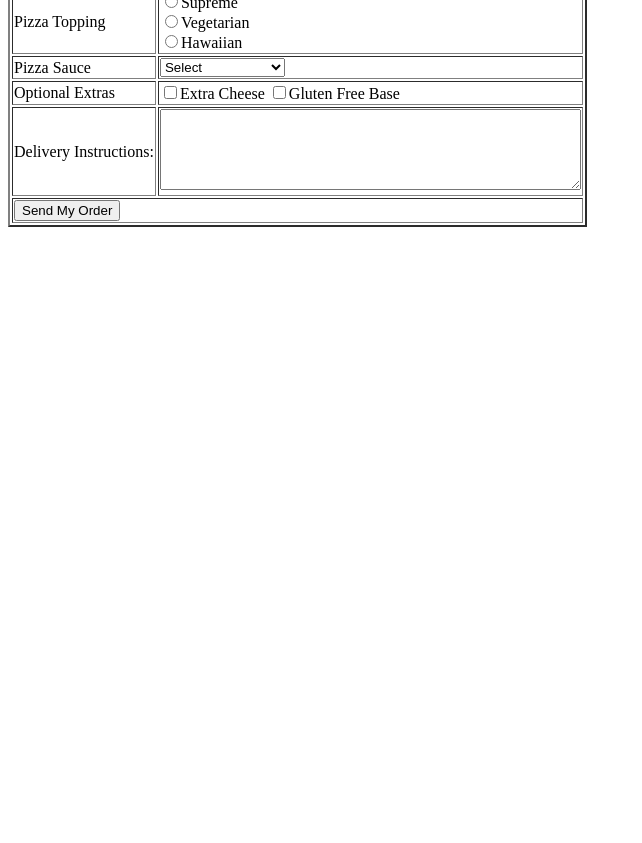
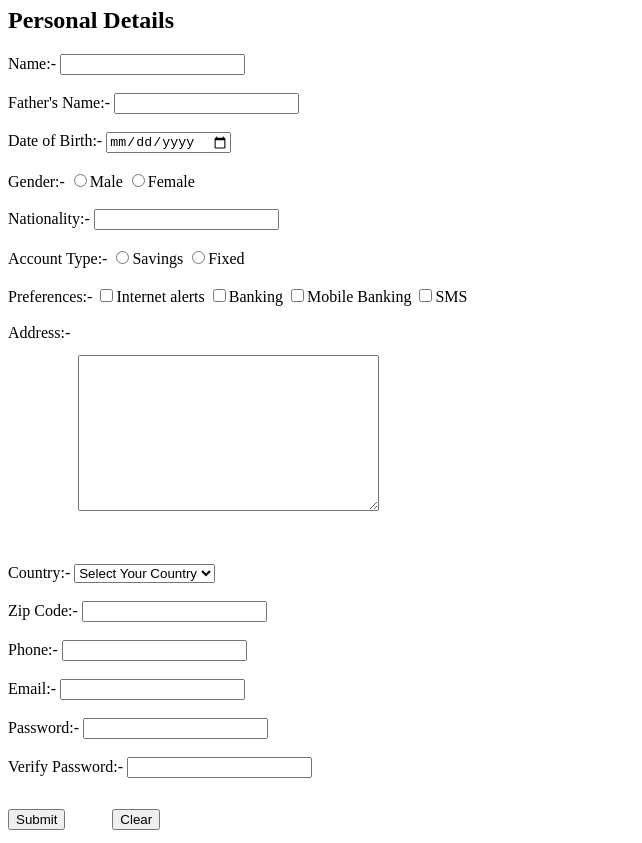
Before and after one commit to ahmedprogrammer2005/Assignment-5, a plain HTML site: page Index.html in a window 1280 px wide. Shown: the part 73-916 px from the top of the page, without its empty margins (0-642 px from the left). Before the commit the page ends 800 px from the top, so only its background shows below. Drawn offline with Linux system fonts and the light colour scheme.

Commit message:
Add files via upload

```diff
--- a/Index.html
+++ b/Index.html
@@ -6,40 +6,52 @@
     <title>Document</title>
 </head>
 <body>
-    <table border="2">
-        <tr>
-            <th colspan="2">Pizza Shop 2.0</th>
-        </tr>
-        <tr>
-            <td>Name</td>
-            <td><input type="text" name="" id=""></td>
-        </tr>
-        <tr>
-            <td>Pizza Topping</td>
-            <td><input type="radio" name="Topping" id="">Supreme<br>
-                <input type="radio" name="Topping" id="">Vegetarian <br>
-                <input type="radio" name="Topping" id="">Hawaiian</td>
-        </tr>
-        <tr>
-            <td>Pizza Sauce</td>
-            <td>    <select name="Sauce" id="Sauce">
-                <option value="">Select</option>
-                <option value="Spicy Red Sauce">Spicy Red Sauce</option>
-                <option value="BBQ Sauce">BBQ Sauce</option>
-                <option value="Buffalo Sauce">Buffalo Sauce</option>
-                <option value="Alfredo Sauce">Alfredo Sauce</option>
-                <option value="Pesto Sauce">Pesto Sauce</option>
-            </select></td>
-        </tr>
-        <tr>
-            <td>Optional Extras</td>
-            <td><input type="checkbox" name="" id="">Extra Cheese <input type="checkbox" name="" id="">Gluten Free Base</td>
-        </tr>
-        <tr>
-            <td>Delivery Instructions:</td>
-            <td><textarea name="" id="" cols="50" rows="5"></textarea></td>
-        </tr>
-        <tr><td colspan="2"><button>Send My Order</button></td></tr>
-    </table>
+    <body>
+        <h1>ACCOUNT OPENING FORM</h1>
+        <h2>Personal Details</h2>
+    Name:-
+        <input type="text" name="" id="">
+    <br><br>
+    Father's Name:-
+        <input type="text" name="" id="">
+    <br><br>Date of Birth:-
+    <input type="date" name="" id="">
+    <br><br>Gender:-
+        <input type="radio" name="Gender" id="">Male
+        <input type="radio" name="Gender" id="">Female
+    <br><br>Nationality:-
+        <input type="text" name="" id="">
+    <br><br>Account Type:-
+        <input type="radio" name="Account" id="">Savings
+        <input type="radio" name="Account" id="">Fixed
+    <br><br>Preferences:-
+        <input type="checkbox" name="" id="">Internet alerts
+        <input type="checkbox" name="" id="">Banking
+        <input type="checkbox" name="" id="">Mobile Banking
+        <input type="checkbox" name="" id="">SMS
+    <br><br>Address:-
+        <pre>         <textarea name="" id="" cols="35" rows="10"></textarea></pre>
+    <br><br>Country:-
+        <select name="country" id="country">
+            <option value="">Select Your Country</option>
+            <option value="Pakistan">Pakistan</option>
+            <option value="USA">USA</option>
+            <option value="Canada">Canada</option>
+            <option value="India">India</option>
+            <option value="Afghanistan">Afghanistan</option>
+        </select>
+    <br><br>Zip Code:-
+        <input type="number" name="" id="">
+        <br><br>Phone:-
+        <input type="number" name="" id="">
+        <br><br>
+        Email:-
+        <input type="email" name="" id="">
+    <br><br>Password:-
+        <input type="password" name="" id="">
+        <br><br>Verify Password:-
+        <input type="password" name="" id=""><br><br>
+    <pre><button>Submit</button>      <button>Clear</button></pre>
+
 </body>
 </html>
```
